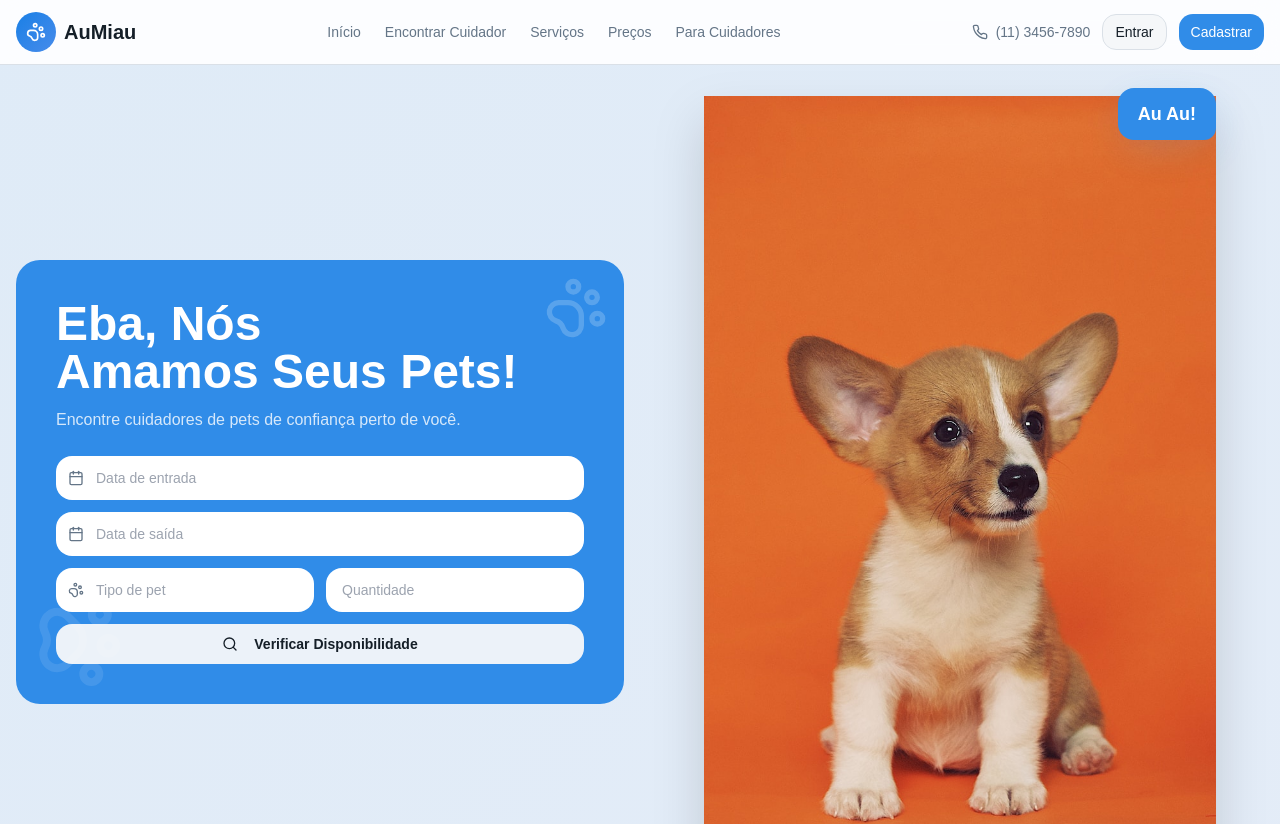
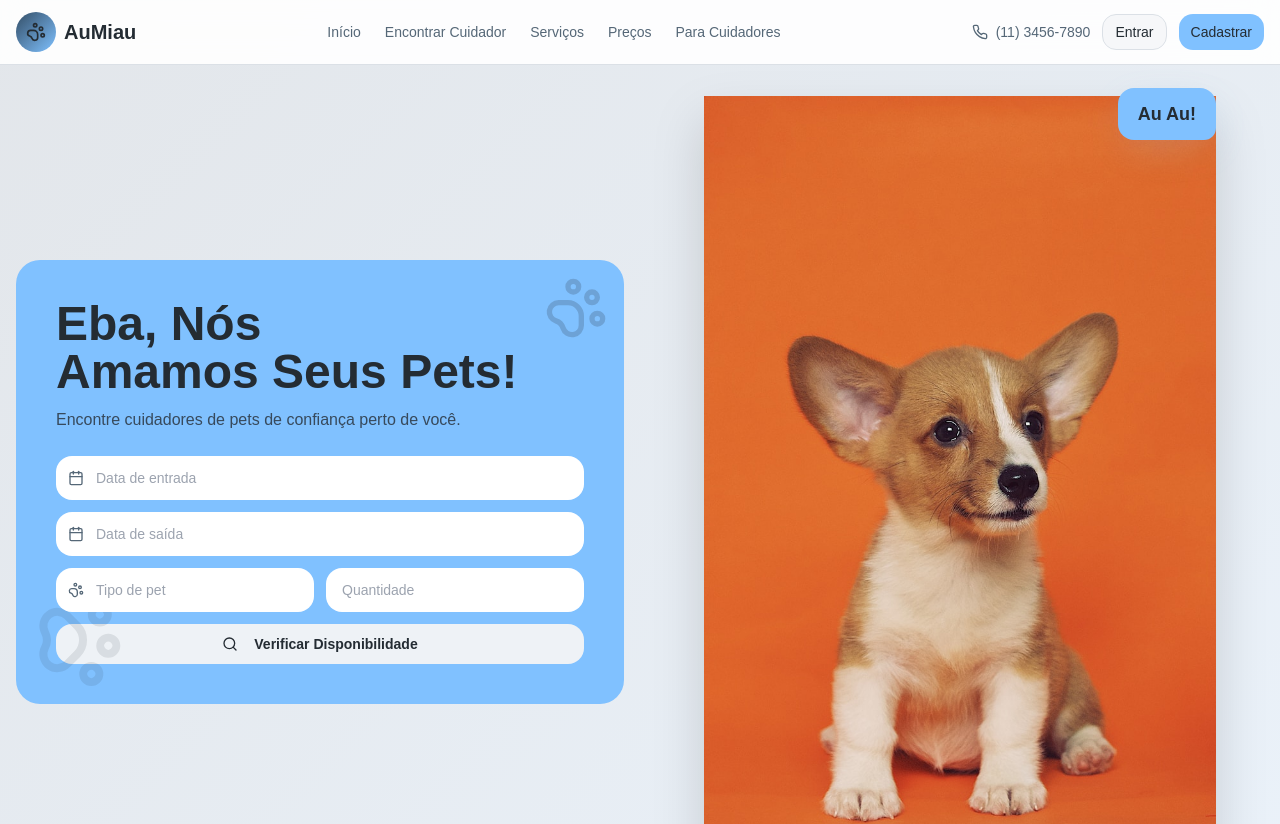
Before and after one commit to SakawaraSami/Pet-Patinha, a React (Vite) app: page / in a window 1280 px wide. Shown: the top 824 px of the page. Built offline with nearby package versions, Linux system fonts and the light colour scheme; the HTML template or start-up script is replaced by a standard one.

Commit message:
Changes
Co-authored-by: SakawaraSami <146903715+SakawaraSami@users.noreply.github.com>

```diff
--- a/src/index.css
+++ b/src/index.css
@@ -6,90 +6,92 @@
 
 @layer base {
   :root {
-    --background: 210 25% 97%;
-    --foreground: 210 30% 12%;
+    --background: 210 20% 97%;
+    --foreground: 208 17% 17%;
 
     --card: 0 0% 100%;
-    --card-foreground: 210 30% 12%;
+    --card-foreground: 208 17% 17%;
 
     --popover: 0 0% 100%;
-    --popover-foreground: 210 30% 12%;
+    --popover-foreground: 208 17% 17%;
 
-    --primary: 210 80% 55%;
-    --primary-foreground: 0 0% 100%;
+    --primary: 209 100% 75%;
+    --primary-foreground: 208 17% 17%;
 
-    --secondary: 210 50% 95%;
-    --secondary-foreground: 210 30% 12%;
+    --secondary: 210 30% 95%;
+    --secondary-foreground: 208 17% 17%;
 
-    --muted: 210 20% 93%;
-    --muted-foreground: 210 15% 46%;
+    --muted: 210 17% 93%;
+    --muted-foreground: 208 17% 40%;
 
-    --accent: 210 80% 55%;
-    --accent-foreground: 0 0% 100%;
+    --accent: 209 100% 75%;
+    --accent-foreground: 208 17% 17%;
 
     --destructive: 0 84% 60%;
     --destructive-foreground: 0 0% 100%;
 
-    --border: 210 20% 88%;
-    --input: 210 20% 88%;
-    --ring: 210 80% 55%;
+    --border: 210 17% 88%;
+    --input: 210 17% 88%;
+    --ring: 209 100% 75%;
 
     --radius: 1rem;
 
     --sidebar-background: 210 30% 96%;
-    --sidebar-foreground: 210 30% 20%;
-    --sidebar-primary: 210 80% 55%;
-    --sidebar-primary-foreground: 0 0% 100%;
+    --sidebar-foreground: 208 17% 20%;
+    --sidebar-primary: 209 100% 75%;
+    --sidebar-primary-foreground: 208 17% 17%;
     --sidebar-accent: 210 40% 92%;
-    --sidebar-accent-foreground: 210 30% 12%;
-    --sidebar-border: 210 20% 88%;
-    --sidebar-ring: 210 80% 55%;
+    --sidebar-accent-foreground: 208 17% 17%;
+    --sidebar-border: 210 17% 88%;
+    --sidebar-ring: 209 100% 75%;
 
     /* Custom tokens */
     --success: 152 60% 45%;
     --success-foreground: 0 0% 100%;
     --warning: 45 93% 58%;
     --warning-foreground: 25 30% 12%;
-    --info: 210 80% 55%;
-    --info-foreground: 0 0% 100%;
+    --info: 209 100% 75%;
+    --info-foreground: 208 17% 17%;
 
-    --gradient-hero: linear-gradient(135deg, hsl(210 80% 50%), hsl(215 80% 60%));
-    --gradient-warm: linear-gradient(180deg, hsl(210 50% 95%), hsl(0 0% 100%));
-    --shadow-card: 0 4px 24px -4px hsl(210 80% 55% / 0.1);
-    --shadow-elevated: 0 12px 40px -8px hsl(210 80% 55% / 0.2);
+    --gradient-hero: linear-gradient(135deg, hsl(209 33% 30%), hsl(209 100% 75%));
+    --gradient-warm: linear-gradient(180deg, hsl(209 100% 92%), hsl(0 0% 100%));
+    --shadow-card: 0 4px 24px -4px hsl(209 100% 75% / 0.1);
+    --shadow-elevated: 0 12px 40px -8px hsl(209 100% 75% / 0.2);
 
     --font-display: 'Fredoka', sans-serif;
     --font-body: 'DM Sans', sans-serif;
   }
 
   .dark {
-    --background: 210 25% 8%;
-    --foreground: 210 30% 95%;
-    --card: 210 20% 12%;
-    --card-foreground: 210 30% 95%;
-    --popover: 210 20% 12%;
-    --popover-foreground: 210 30% 95%;
-    --primary: 210 80% 55%;
-    --primary-foreground: 0 0% 100%;
-    --secondary: 210 15% 18%;
-    --secondary-foreground: 210 30% 95%;
-    --muted: 210 12% 18%;
-    --muted-foreground: 210 15% 60%;
-    --accent: 210 80% 55%;
-    --accent-foreground: 0 0% 100%;
+    --background: 208 17% 17%;
+    --foreground: 210 17% 90%;
+    --card: 208 17% 14%;
+    --card-foreground: 210 17% 90%;
+    --popover: 208 17% 14%;
+    --popover-foreground: 210 17% 90%;
+    --primary: 209 100% 75%;
+    --primary-foreground: 208 17% 17%;
+    --secondary: 209 33% 22%;
+    --secondary-foreground: 210 17% 90%;
+    --muted: 209 20% 22%;
+    --muted-foreground: 210 17% 60%;
+    --accent: 209 100% 75%;
+    --accent-foreground: 208 17% 17%;
     --destructive: 0 62% 30%;
     --destructive-foreground: 0 0% 100%;
-    --border: 210 12% 20%;
-    --input: 210 12% 20%;
-    --ring: 210 80% 55%;
-    --sidebar-background: 210 18% 10%;
+    --border: 209 20% 25%;
+    --input: 209 20% 25%;
+    --ring: 209 100% 75%;
+    --sidebar-background: 208 17% 12%;
     --sidebar-foreground: 210 20% 90%;
-    --sidebar-primary: 210 80% 55%;
-    --sidebar-primary-foreground: 0 0% 100%;
-    --sidebar-accent: 210 12% 16%;
+    --sidebar-primary: 209 100% 75%;
+    --sidebar-primary-foreground: 208 17% 17%;
+    --sidebar-accent: 209 20% 18%;
     --sidebar-accent-foreground: 210 20% 90%;
-    --sidebar-border: 210 12% 20%;
-    --sidebar-ring: 210 80% 55%;
+    --sidebar-border: 209 20% 25%;
+    --sidebar-ring: 209 100% 75%;
+
+    --gradient-warm: linear-gradient(180deg, hsl(209 33% 22%), hsl(208 17% 17%));
   }
 }
 
```
